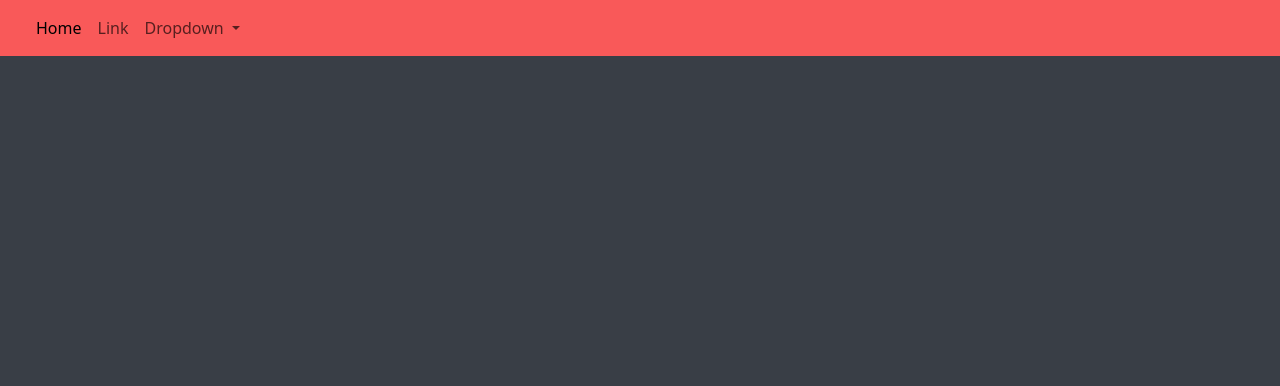
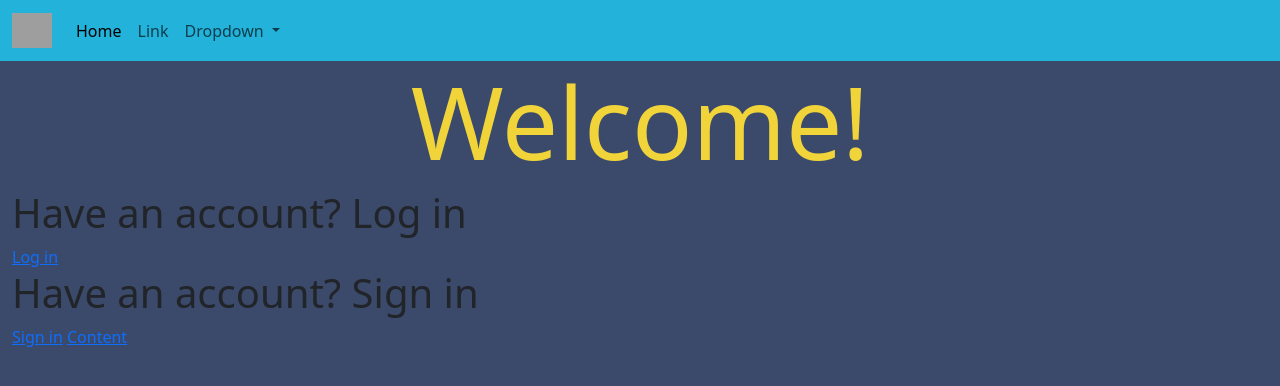
Before and after one commit to benjamincristian/project, a Django app: page / in a window 1280 px wide. Shown: the top 386 px of the page. Run offline with Django 4.2, Linux system fonts and the light colour scheme; grey boxes are pictures that could not be loaded.

Commit message:
V9 / Log in form stylization bug solved

```diff
--- a/djangoProjectBlog/urls.py
+++ b/djangoProjectBlog/urls.py
@@ -19,10 +19,12 @@ from django.contrib import admin
 from django.contrib.auth import views
 from django.urls import path, include
 
+from userextend.forms import AuthenticationNewForm
+
 urlpatterns = [
     path('admin/', admin.site.urls),
     path('', include('home.urls')),
-    path('login/', views.LoginView.as_view(), name='login'),
+    path('login/', views.LoginView.as_view(form_class=AuthenticationNewForm), name='login'),
     path('', include('django.contrib.auth.urls')),
     path('', include('userextend.urls')),
     path('', include('post.urls')),
--- a/post/views.py
+++ b/post/views.py
@@ -16,7 +16,7 @@ class PostCreateView(LoginRequiredMixin, CreateView):
     success_url = reverse_lazy('view-blog')
 
 
-class PostListView(LoginRequiredMixin, ListView):
+class PostListView(ListView):
     template_name = 'post/list_of_post.html'
     model = Post
     context_object_name = 'all_posts'
--- a/templates/base.html
+++ b/templates/base.html
@@ -10,13 +10,14 @@
           crossorigin="anonymous">
     <link rel="stylesheet" href="{% static 'css/my_style.css' %}">
     <link rel="script" href="{% static 'static/js/my_scripts.js' %}">
-    <link rel="script" href="{% static 'static/js/tinymce' %}">
+
 
 </head>
 <style>
     body {
-        background-color: #393e46;
+        background-color: #3b4a6b;
     }
+
 </style>
 <body>
 {% include 'navbar.html' %}
--- a/templates/home/home.html
+++ b/templates/home/home.html
@@ -1,10 +1,26 @@
 {% extends 'base.html' %}
-{#<a href="{% url 'sign-in' %}">Sign In</a>#}
-{#<a href="{% url 'login' %}">Log in</a>#}
-{#<a href="{% url 'new-blog' %}">Blog</a>#}
-{#<a href="{% url 'view-blog' %}">View blog</a>#}
+
 
 
 {% block content %}
+    <div class="container-fluid">
+        <div class="row">
+            <div class="">
+                <h1 class="text-center" style="font-size: 100px; color: #f0d43a">Welcome!</h1>
+            </div>
+            <div>
 
-{%endblock%}
+                <card>
+                    <h1>Have an account? Log in</h1>
+                    <a href="{% url 'login' %}">Log in</a>
+                </card>
+                <card>
+                    <h1>Have an account? Sign in</h1>
+                    <a href="{% url 'sign-in' %}">Sign in</a>
+                </card>
+                <a href="{% url 'view-blog' %}">Content</a>
+            </div>
+        </div>
+
+    </div>
+{% endblock %}
--- a/templates/navbar.html
+++ b/templates/navbar.html
@@ -1,6 +1,6 @@
-<nav class="navbar navbar-expand-lg" style="background-color: #f95959">
+<nav class="navbar navbar-expand-lg" style="background-color: #22b2da">
     <div class="container-fluid">
-        <a class="navbar-brand" href=""></a>
+        <img class="navbar-brand" src="https://external-content.duckduckgo.com/iu/?u=http%3A%2F%2Fclipart-library.com%2Fimages_k%2Fbears-logo-transparent%2Fbears-logo-transparent-8.png&f=1&nofb=1&ipt=9b6f724f443e20de8c7bcab7ae8802b0dc1c161da96e5839c84b3e390552ac47&ipo=images" width="40px" height="45px" >
         <button class="navbar-toggler" type="button" data-bs-toggle="collapse" data-bs-target="#navbarSupportedContent"
                 aria-controls="navbarSupportedContent" aria-expanded="false" aria-label="Toggle navigation">
             <span class="navbar-toggler-icon"></span>
--- a/templates/post/detail_post.html
+++ b/templates/post/detail_post.html
@@ -18,7 +18,7 @@
                             <img src="{{ post.image.url }}" class="card-img-top" alt="..." height="400">
                         {% endif %}
                         <p class="card-text"></p>
-                        <a href="" class="btn btn-primary">Cancel</a>
+
 
                         <form action="{% url 'like_post' post.pk %}" method="post">
                             {% csrf_token %}
--- a/templates/registration/login.html
+++ b/templates/registration/login.html
@@ -15,7 +15,7 @@
                             </div>
                             <div class="card-footer">
 
-                                <button class="button-86" type="submit" role="button">Log in</button>
+                                <button class="btn btn-success" type="submit" role="button">Log in</button>
 
 {#                                <a href="{% url 'password_reset' %}" class="btn btn-outline-danger">Reset password</a>#}
                             </div>
```
Also changed, not shown: post/models.py (+2 -5 lines), templates/post/list_of_post.html (+22 -14 lines), templates/post/new_comment.html (added, +26 -0 lines), db.sqlite3, post/migrations/0013_post_small_description_alter_post_dislikes_and_more.py (added), post/migrations/0014_alter_post_small_description.py (added), userextend/views.py (line endings or trailing spaces).
